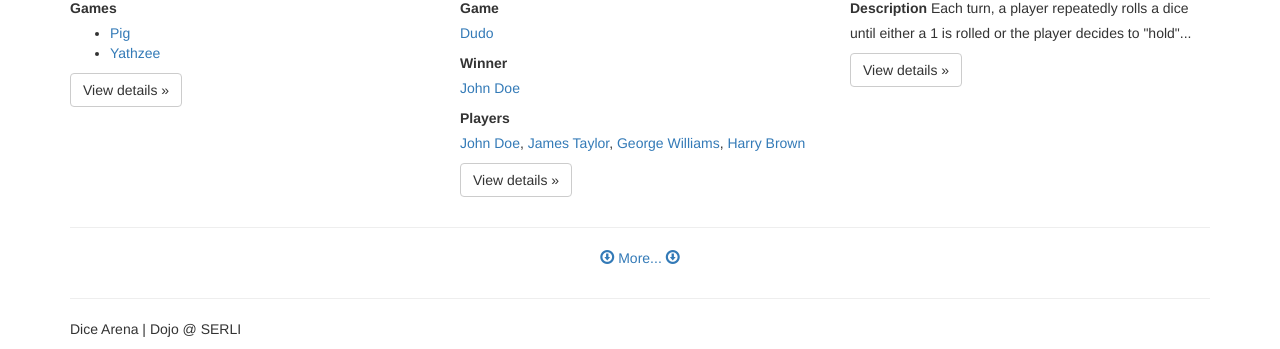
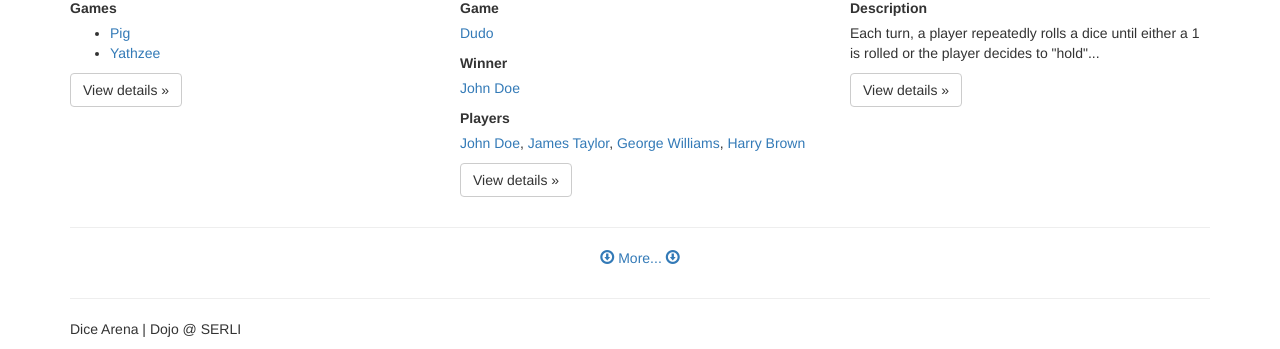
Before and after one commit to SerliDojo/dice-arena, a plain HTML site: page mockup/index.html in a window 1280 px wide. Shown: the part 662-1011 px from the top of the page. Drawn offline with nearby package versions, Linux system fonts and the light colour scheme.

Commit message:
Small fix

```diff
--- a/mockup/index.html
+++ b/mockup/index.html
@@ -125,7 +125,7 @@
             <h2><span class="glyphicon glyphicon-tower" aria-hidden="true"></span> Pig</h2>
 
             <label>Description</label>
-            Each turn, a player repeatedly rolls a dice until either a 1 is rolled or the player decides to "hold"...</p>
+            <p>Each turn, a player repeatedly rolls a dice until either a 1 is rolled or the player decides to "hold"...</p>
 
             <p><a class="btn btn-default" href="game.html" role="button">View details »</a></p>
         </div>
```
